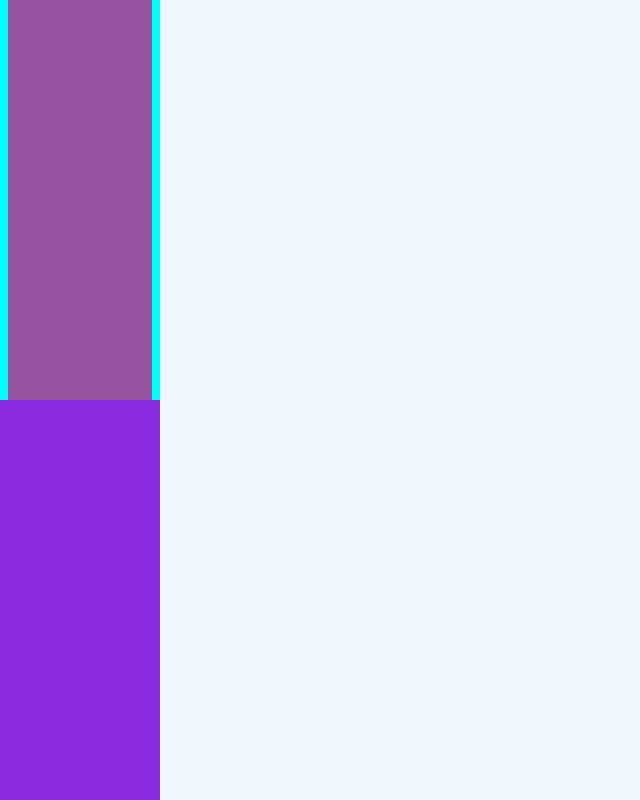
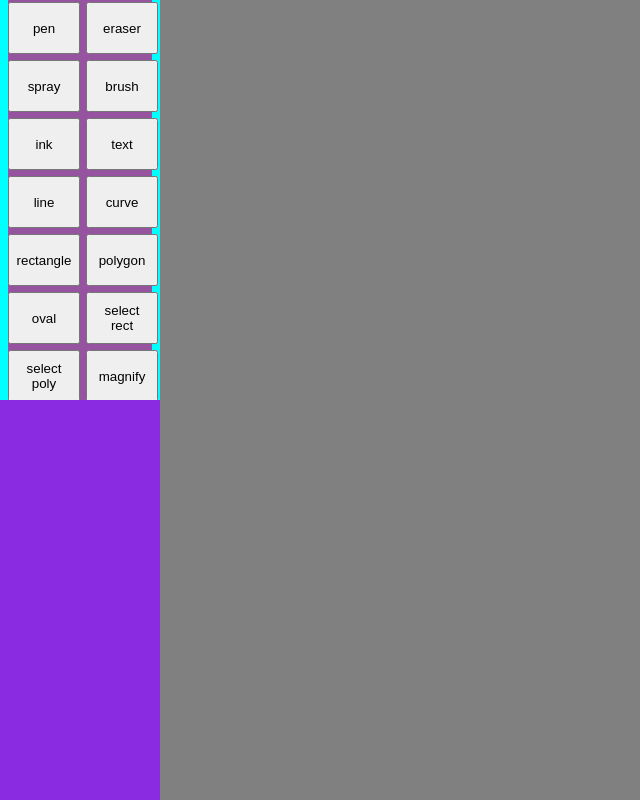
Before and after one commit to novaprospectCAU/JSDraw, a plain HTML site: page index.html in a window 1280 px wide. Shown: the whole page, without its empty margins (0-640 px from the left). Drawn offline with Linux system fonts and the light colour scheme.

Commit message:
도구 선택 칸에 대한 레이아웃을 설정하였습니다. 추가로, js 엔트리 파일을 설정하였으며, 도구 정보에 대한 클래스를 생성하였습니다.

```diff
--- a/index.html
+++ b/index.html
@@ -5,17 +5,36 @@
     <meta name="viewport" content="width=device-width, initial-scale=1.0" />
     <link href="./srcs/layout/style.css" rel="stylesheet" />
     <link href="./srcs/pad/pad.css" rel="stylesheet" />
+    <link href="./srcs/canvas/canvas.css" rel="stylesheet" />
+    <script src="./srcs/canvas/canvas.js" type="module"></script>
     <title>drawing pad</title>
   </head>
   <body>
     <div class="background">
       <div class="pad wrapper">
         <div class="tool wrapper">
-          <div class="tool panel"></div>
+          <div class="tool panel">
+            <button class="pen">pen</button>
+            <button class="eraser">eraser</button>
+            <button class="spray">spray</button>
+            <button class="brush">brush</button>
+            <button class="ink">ink</button>
+            <button class="text">text</button>
+            <button class="line">line</button>
+            <button class="curve">curve</button>
+            <button class="rectangle">rectangle</button>
+            <button class="polygon">polygon</button>
+            <button class="oval">oval</button>
+            <button class="select rect">select rect</button>
+            <button class="select poly">select poly</button>
+            <button class="magnify">magnify</button>
+          </div>
         </div>
         <div class="color wrapper"></div>
       </div>
-      <div class="canvas wrapper"></div>
+      <div class="canvas wrapper">
+        <canvas id="paper"></canvas>
+      </div>
     </div>
   </body>
 </html>
--- /dev/null
+++ b/srcs/canvas/canvas.css
@@ -0,0 +1,6 @@
+#paper {
+  width: 100%;
+  height: 100%;
+
+  background-color: grey;
+}
--- /dev/null
+++ b/srcs/canvas/canvas.js
@@ -0,0 +1,14 @@
+export const CANVAS = document.getElementById("paper");
+export const CTX = CANVAS.getContext("2d");
+
+export const { WIDTH, HEIGHT } = CANVAS;
+
+// 현재 그림도구에 대한 클래스
+class DrawingInfo {
+  constructor() {
+    this.drawingMode = "pen";
+    this.currentColor = "hsl(180deg, 0%, 0%)";
+  }
+}
+
+export const drawingInfo = new DrawingInfo();
--- /dev/null
+++ b/srcs/canvas/pen.js
@@ -0,0 +1,3 @@
+import { CANVAS, CTX, WIDTH, HEIGHT } from "./canvas.js";
+
+CANVAS.addEventListener(() => {});
--- a/srcs/pad/pad.css
+++ b/srcs/pad/pad.css
@@ -28,6 +28,14 @@
 }
 
 .tool.panel {
+  display: grid;
+  grid-template-columns: repeat(2, 50%);
+  grid-template-rows: repeat(7, 1fr);
+
+  gap: 6px;
+
+  padding-top: 4px;
+
   flex-grow: 0;
   flex-shrink: 0;
   flex-basis: 90%;
```
